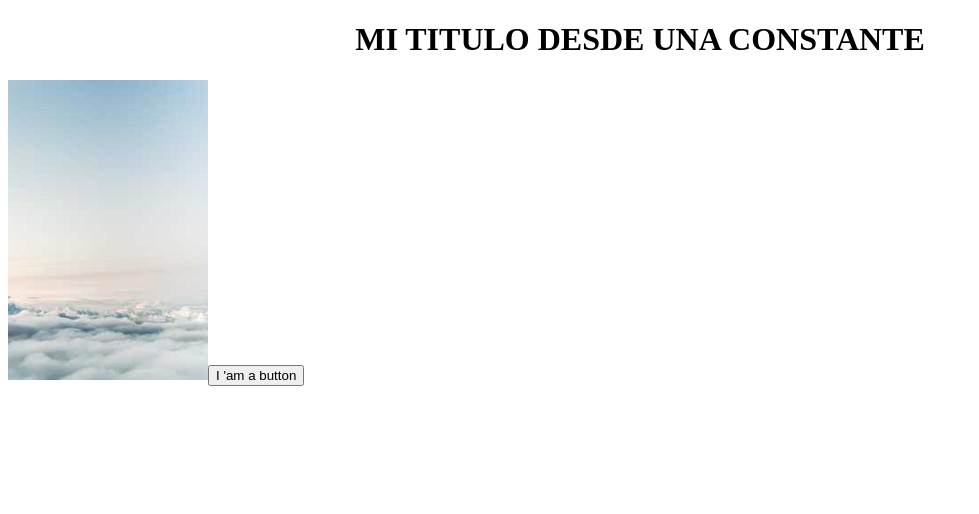
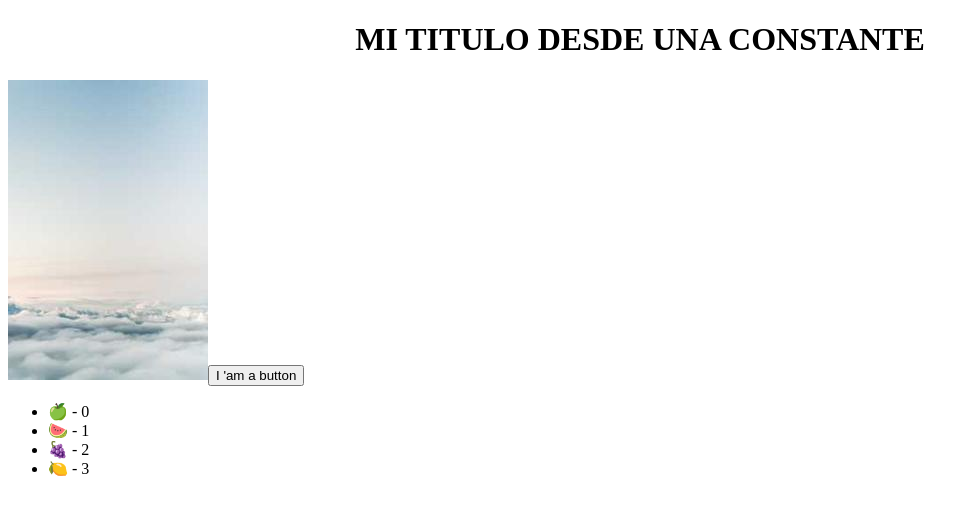
Before and after one commit to MDG99/Curso-React, a React (Vite) app: page / in a window 1280 px wide. Shown: the top 514 px of the page, without its empty margins (0-979 px from the left). Built offline with nearby package versions, Linux system fonts and the light colour scheme.

Commit message:
map con componentes

```diff
--- a/src/App.jsx
+++ b/src/App.jsx
@@ -8,25 +8,11 @@ const Button = () => {
     )
 }
 
-const OnlineMessage = () => {
-    return (
-        <h2>Tú estás online</h2>
-    )
-}
-
-const OfflineMessage = () => {
-    return (
-        <h2>Tú estás offline</h2>
-    )
-}
-
 const App = () => {
     const title = "mi titulo desde una constante"
     const classTitle = "text-center"
-    // El relative path empieza desde el src
-    // const pathImg = "src/assets/images/img-1.jpeg"
     const pathImg = imgUno
-    const status = false
+    const fruits = ["🍏", "🍉", "🍇", "🍋"]
 
     return (
         // Más de un componente se tiene que devolver en un contenedor
@@ -35,10 +21,13 @@ const App = () => {
             <h1 className={classTitle}>{title.toUpperCase()}</h1>
             <img src={pathImg} alt="" />
             <Button/>
-            {
-                // Solo el if sin el Else, se utiliza el operador &&
-                status && <OnlineMessage/>
-            }
+            <ul>
+                {
+                    fruits.map((fruit, index) => {
+                        return (<li key={index}>{fruit} - {index}</li>)
+                    })
+                }
+            </ul>
         </>
     )
 }
```
